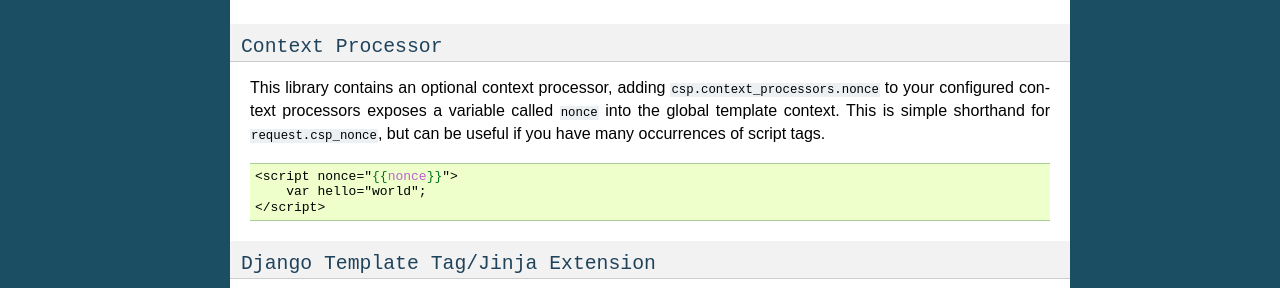
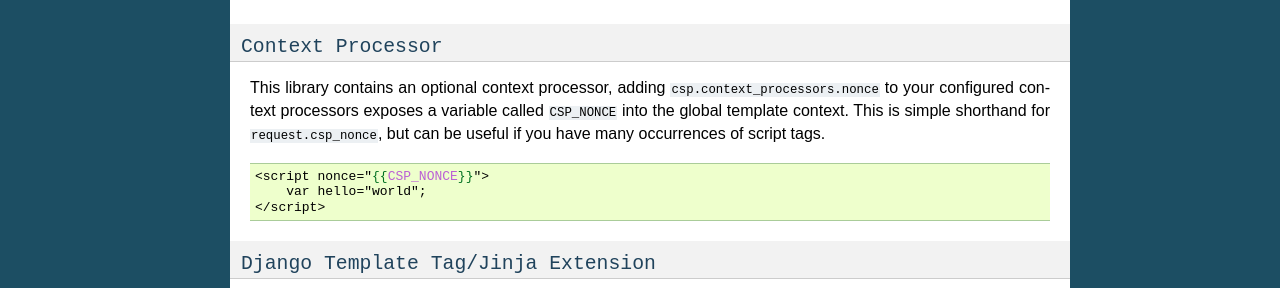
Before and after one commit to mozilla/django-csp, a Sphinx documentation site: the page built from docs/nonce.rst, in a window 1280 px wide. Shown: the part 547-835 px from the top of the page. Built offline with Sphinx 7.4.7, drawn with Linux system fonts in a browser that asks for light colours.

Commit message:
Fix #125: Document correct context variable name

```diff
--- a/docs/nonce.rst
+++ b/docs/nonce.rst
@@ -28,11 +28,11 @@
 
 ``Context Processor``
 =====================
-This library contains an optional context processor, adding ``csp.context_processors.nonce`` to your configured context processors exposes a variable called ``nonce`` into the global template context. This is simple shorthand for ``request.csp_nonce``, but can be useful if you have many occurrences of script tags.
+This library contains an optional context processor, adding ``csp.context_processors.nonce`` to your configured context processors exposes a variable called ``CSP_NONCE`` into the global template context. This is simple shorthand for ``request.csp_nonce``, but can be useful if you have many occurrences of script tags.
 
 .. code-block:: jinja
 
-    <script nonce="{{nonce}}">
+    <script nonce="{{CSP_NONCE}}">
     	var hello="world";
     </script>
 
```
